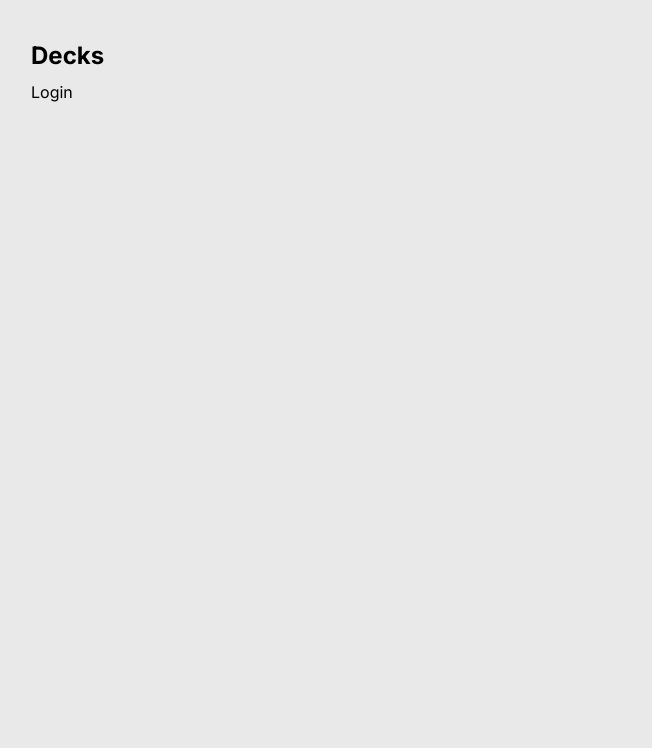
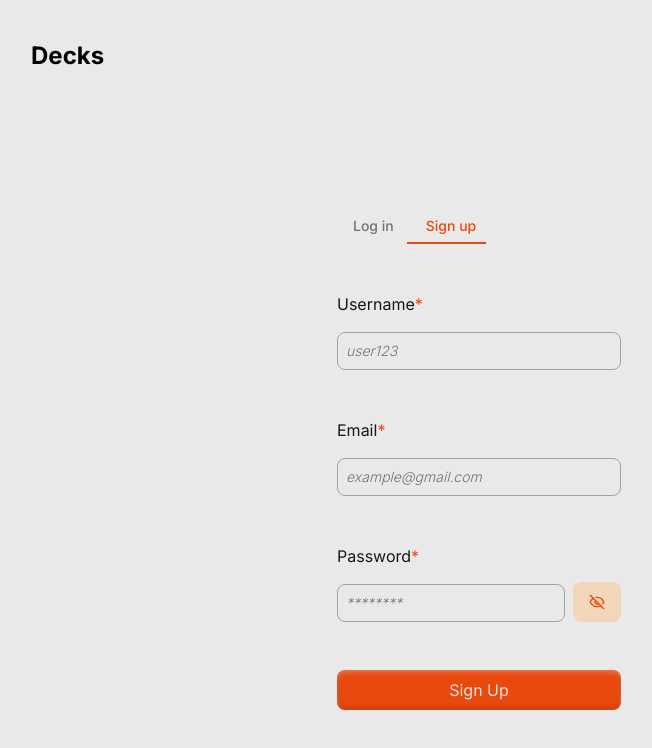
Before and after one commit to cacosat/ed-front, a Next.js app: page /login in a window 1280 px wide. Shown: the top 748 px of the page, without its empty margins (161-813 px from the left). Built offline with nearby package versions, Linux system fonts and the light colour scheme.

Commit message:
login and signup front

```diff
--- a/app/(auth)/login/page.js
+++ b/app/(auth)/login/page.js
@@ -1,8 +1,133 @@
+'use client'
 
+import { useEffect, useState } from "react"
+import {
+    Eye,
+    EyeOff
+ } from "lucide-react";
+import FormInput from "@/app/components/FormInput";
+import Tabs from "@/app/components/Tabs"
+import CustomButton from "@/app/components/CustomButton";
 
 export default function Login() {
+    const [activeTab, setActiveTab] = useState('Sign up');
+    const [username, setUsername] = useState('');
+    const [email, setEmail] = useState('');
+    const [password, setPassword] = useState('');
+    const [passVisible, setPassVisible] = useState(false);
+
+    const handleUsername = (e) => {
+        setUsername(e.target.value)
+    }
+
+    const handleEmail = (e) => {
+        setEmail(e.target.value)
+    }
+
+    const handlePassword = (e) => {
+        setPassword(e.target.value)
+    }
+
+    const passVisibilityToggle = () => setPassVisible(!passVisible);
+
+    const handleSubmit = (event) => {
+        event.preventDefault();
+        console.log('form submitted', event.target)
+        // handle submit of deck creation form
+    }
+
+    const tabs = {
+        'Log in': (
+            <form onSubmit={handleSubmit}>
+                <div className="py-12 flex flex-col gap-12">
+                    <FormInput
+                        type='text'
+                        label="Username or email"
+                        value={username}
+                        placeholder="example@gmail.com"
+                        onChange={handleUsername}
+                        required={true}
+                    />
+                    <div className="flex gap-2 items-end">
+                        <FormInput
+                            type={passVisible ? 'text' : 'password'}
+                            label="Password"
+                            value={password}
+                            placeholder="********"
+                            onChange={handlePassword}
+                            required={true}
+                        />
+                        <CustomButton
+                            variant="soft"
+                            frontIcon={passVisible ? <Eye size={16} /> : <EyeOff size={16} />}
+                            text={false}
+                            onClick={passVisibilityToggle}
+                            className={'h-fit'}
+                        ></CustomButton>
+                    </div>
+                    <CustomButton
+                        className={'w-full'}
+                    >
+                        Log In
+                    </CustomButton>
+                </div>
+            </form>
+        ),
+        'Sign up': (
+            <form onSubmit={handleSubmit}>
+                <div className="py-12 flex flex-col gap-12">
+                    <FormInput
+                        type='text'
+                        label="Username"
+                        value={username}
+                        placeholder="user123"
+                        onChange={handleUsername}
+                        required={true}
+                    />
+                    <FormInput
+                        type='email'
+                        label="Email"
+                        value={email}
+                        placeholder="example@gmail.com"
+                        onChange={handleEmail}
+                        required={true}
+                    />
+                    <div className="flex gap-2 items-end">
+                        <FormInput
+                            type={passVisible ? 'text' : 'password'}
+                            label="Password"
+                            value={password}
+                            placeholder="********"
+                            onChange={handlePassword}
+                            required={true}
+                        />
+                        <CustomButton
+                            variant="soft"
+                            frontIcon={passVisible ? <Eye size={16} /> : <EyeOff size={16} />}
+                            text={false}
+                            onClick={passVisibilityToggle}
+                            className={'h-fit'}
+                        ></CustomButton>
+                    </div>
+                    <CustomButton
+                        className={'w-full'}
+                    >
+                        Sign Up
+                    </CustomButton>
+                </div>
+            </form>
+        )
+    }
 
     return (
-        <div>Login</div>
+        <div className="w-full mt-[128px] flex flex-col items-center justify-center">
+            <Tabs
+                tabsObj={tabs}
+                active={activeTab}
+                setActive={setActiveTab}
+            >
+                {tabs[activeTab]}
+            </Tabs>
+        </div>
     )
 }
--- /dev/null
+++ b/app/components/FormInput.jsx
@@ -0,0 +1,40 @@
+import { useState, useEffect } from "react";
+
+export default function FormInput({
+    type,
+    label,
+    description,
+    msg,
+    value,
+    onChange,
+    placeholder = 'Placeholder',
+    required
+}) {
+    return (
+        <div className="flex flex-col gap-4">
+            <div className="flex flex-col gap-2">
+                { label ? (
+                    <label htmlFor="deckDescription" className="text-base text-text-primary-light dark:text-text-primary-dark">{label}{required ? (<span className="text-accent">*</span>) : null}</label>
+                ) : (null)}
+                {description ? (
+                    <p className="text-sm text-text-secondary-light dark:text-text-secondary-dark">{description}</p>
+                ) : (null)}
+            </div>
+            <input
+                type={type}
+                id={`value-${value}`}
+                className={`placeholder:text-text-secondary-light dark:placeholder:text-text-secondary-dark placeholder:italic placeholder:font-light
+                    text-sm border ${value ? 'border-accent' : 'border-stroke-light-gray dark:border-stroke-dark-gray'} outline-none focus:border-accent dark:focus:border-accent ${value ? 'bg-background-card-light dark:bg-background-card-dark' : 'bg-background-light dark:bg-background-dark'} dark:focus:bg-background-card-dark rounded-lg p-2 transition-all`}
+                rows="4"
+                value={value}
+                onChange={onChange}
+                placeholder={placeholder}
+            ></input>
+            {msg ? (
+                <div className="text-xs text-text-secondary-light dark:text-text-secondary-dark">
+                    {msg}
+                </div>
+            ) : null}
+        </div>
+    )
+}
```
